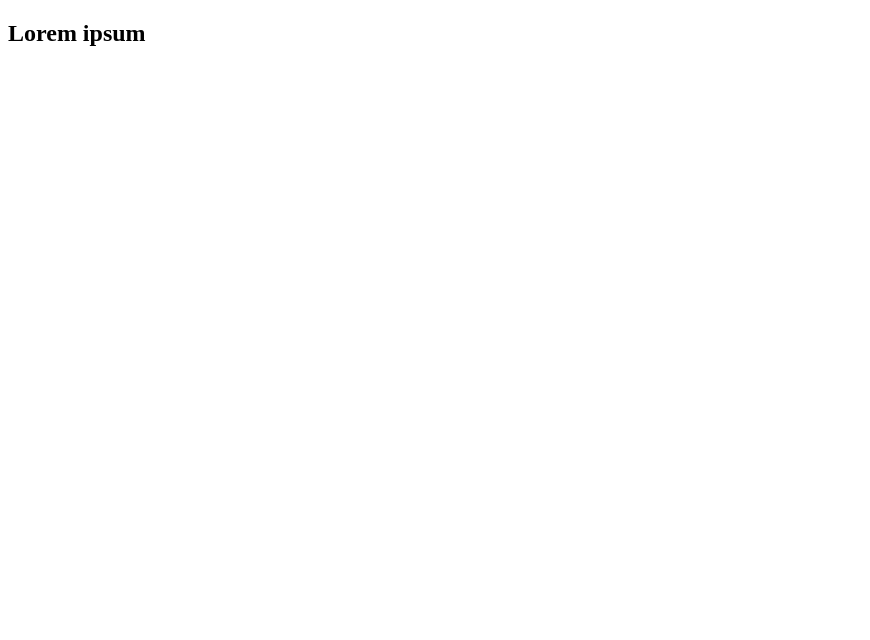
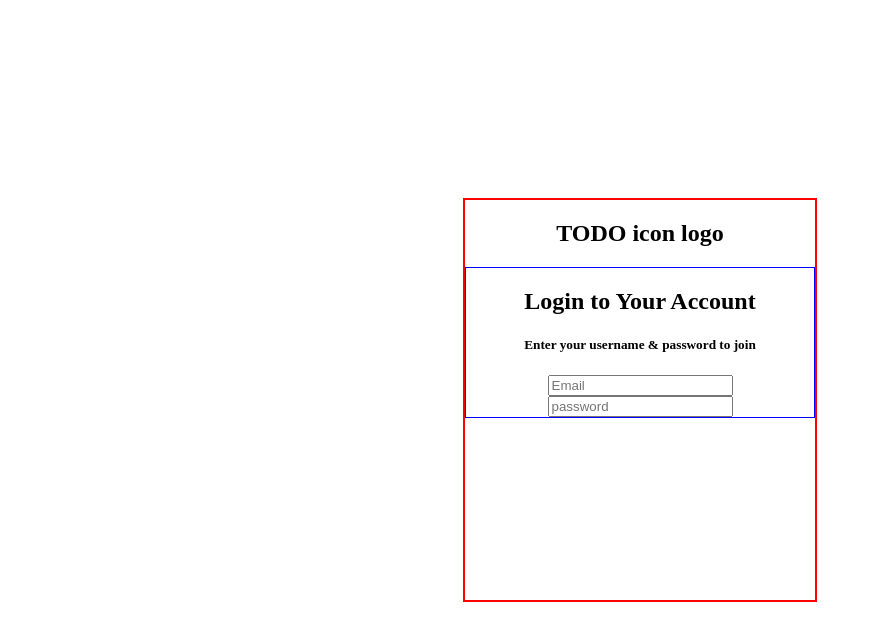
Before and after one commit to Aggelos-matios/Login-form-style, a plain HTML site: page html/login.html in a window 1280 px wide. Shown: the whole page, without its empty margins (0-870 px from the left). Drawn offline with Linux system fonts and the light colour scheme.

Commit message:
fixed bug

```diff
--- a/css/login.css
+++ b/css/login.css
@@ -1,7 +1,25 @@
-h2{
-  background-color: black;
-  color: aqua;
+body,html{
+  margin: 0;
+  height: auto;
+  width: auto;
+}
+.box{
+  height: 100vh;
+  display: flex;
+  justify-content: center;
+  align-items: center;
 }
 .bar-container{
-  background-color: black;
+  display: block;
+  text-align: center;
+  border: 2px solid red;
+  height: 400px;
+  width: 350px;
 }
+.form-box{
+  display: block;
+  border: 1px solid blue;
+}
+.form-box h2,h6 > {
+  border: 1px solid green;
+}
--- a/html/login.html
+++ b/html/login.html
@@ -4,12 +4,20 @@
   <meta charset="UTF-8">
   <meta http-equiv="X-UA-Compatible" content="IE=edge">
   <meta name="viewport" content="width=device-width, initial-scale=1.0">
-  <link rel="stylesheet" href="../css/login.css" type="text">
+  <link rel="stylesheet" href="../css/login.css" type="text/css">
   <title>Login</title>
 </head>
 <body>
-  <div class="bar-container">
-    <h2>Lorem ipsum</h2>
+  <div class="box">
+    <div class="bar-container">
+      <h2>TODO icon logo</h2>
+      <div class="form-box">
+        <h2>Login to Your Account</h2>
+        <h5>Enter your username & password to join</h5>
+        <input type="email" placeholder="Email">
+        <input type="password" placeholder="password">
+      </div>
+    </div>
   </div>
 </body>
 </html>
```
Also changed, not shown: html/index.html (+1 -1 lines), 1 other file.
